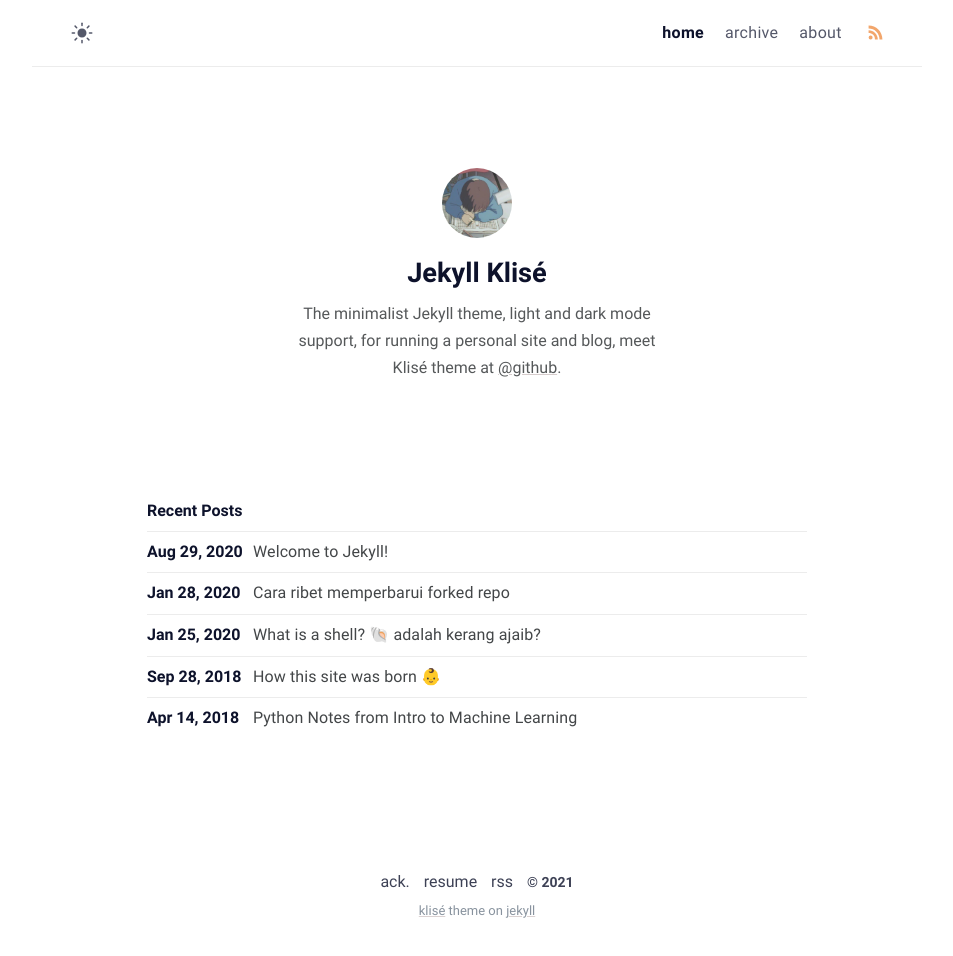
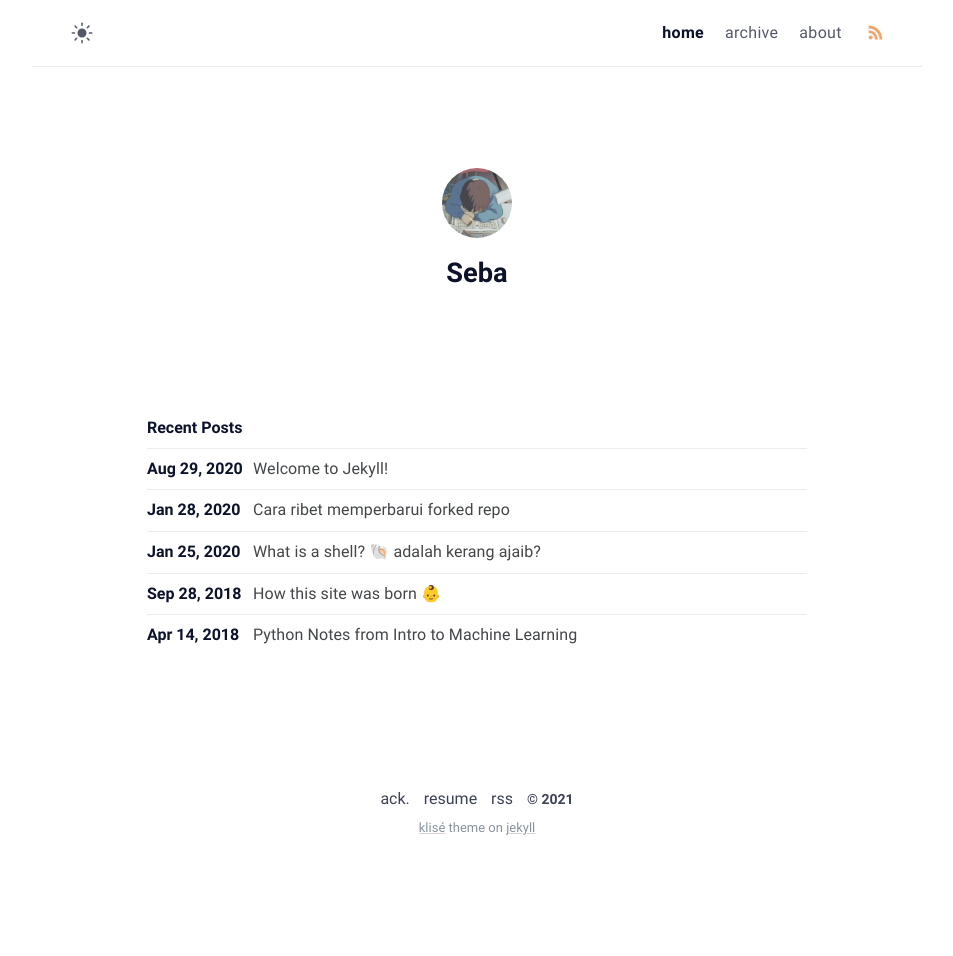
Before and after one commit to seb1458/seb1458.github.io, a Jekyll site: the page built from index.md, in a window 1280 px wide. Shown: the whole page, without its empty margins (163-1116 px from the left). Built offline with Jekyll 4.4.1, drawn with Linux system fonts in a browser that asks for light colours; after the commit the page ends 900 px from its top, so only the background shows below that.

Commit message:
Update _config.yml

```diff
--- a/_config.yml
+++ b/_config.yml
@@ -11,14 +11,11 @@
 
 # Profile settings
 author:
-  name: Jekyll Klisé # author name
-  bio: >- # tell to the world
-    The minimalist Jekyll theme, light and dark mode support, for running a personal site and blog,
-    meet Klisé theme at <a href="https://github.com/piharpi/jekyll-klise" target="_blank" rel="noopener">@github</a>.
+  name: Seba # author name
+  bio:
   username: username # general username
-  github: github_username # github username
+  github: seb1458 # github username
   twitter: twitter_username # twitter username
-  facebook: facebook_username # facebook username
   email: your-email@email.com # email adress
   avatar: /assets/img/avatar.jpg # change with your own avatar
 
```
